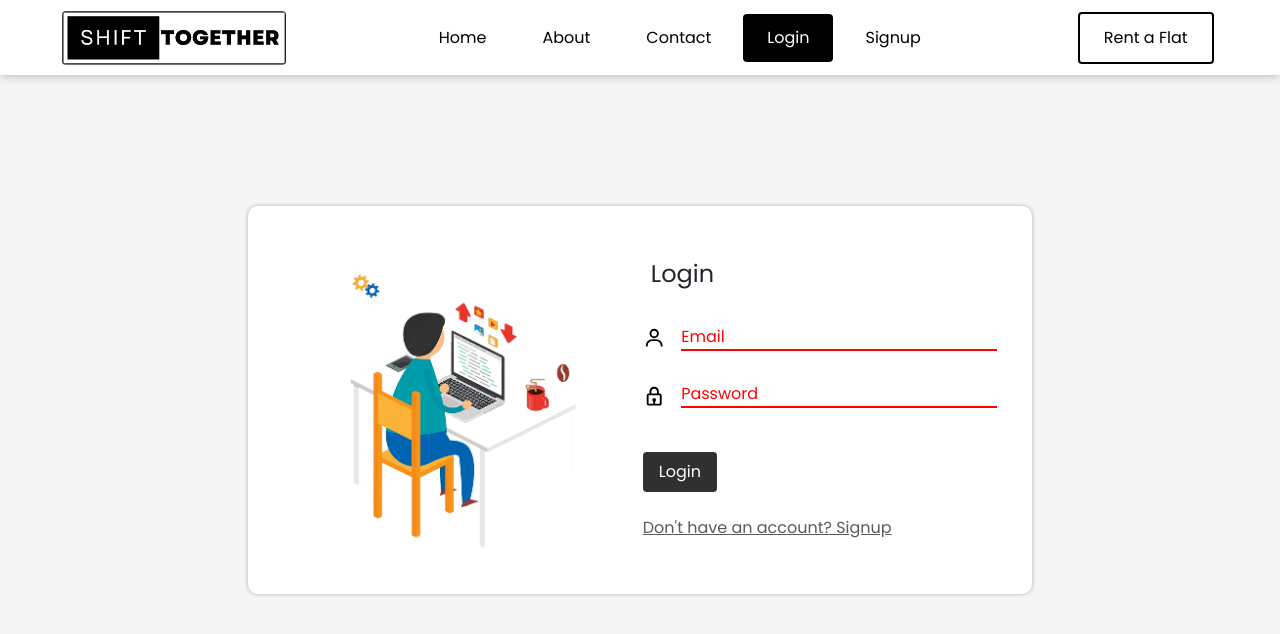
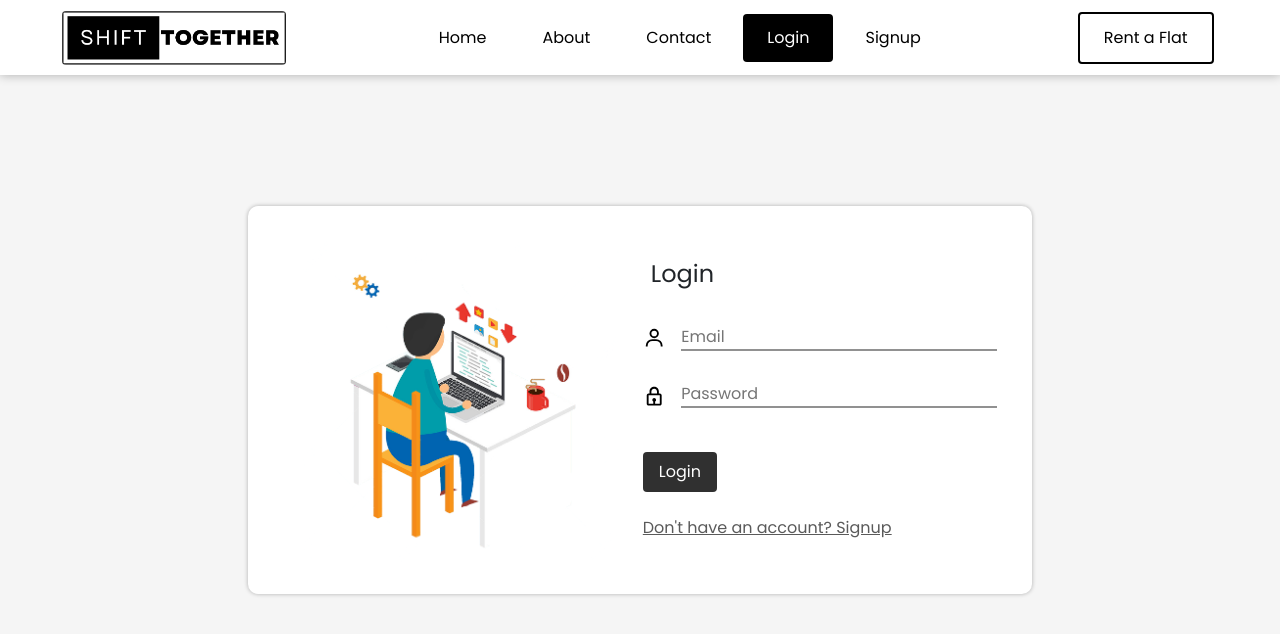
Before and after one commit to SonuMunda/shift-together, a React (Vite) app in the folder client/: page /login in a window 1280 px wide. Shown: the top 634 px of the page. Built offline with nearby package versions, Linux system fonts and the light colour scheme.

Commit message:
Login Style Modified

```diff
--- a/client/src/Pages/Login/Login.css
+++ b/client/src/Pages/Login/Login.css
@@ -63,17 +63,6 @@
   border-bottom: 2px solid rgb(48, 48, 48);
 }
 
-.login-form input:invalid {
-  border-color: red;
-}
-
-.login-form input:invalid + .form-icon{
-  color: red;
-}
-
-.login-form input:invalid::placeholder {
-  color: red;
-}
 
 .form-icon {
   font-size: 1.4rem;
```
